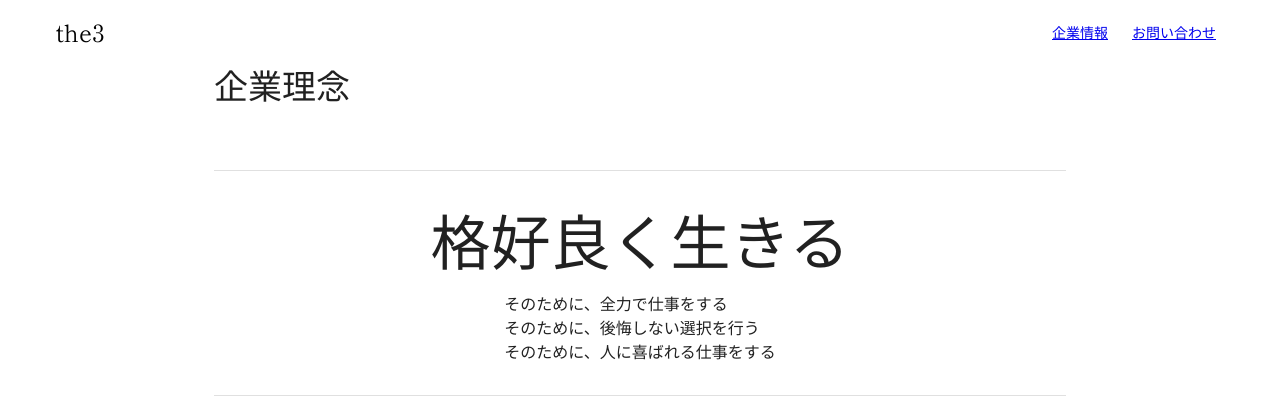
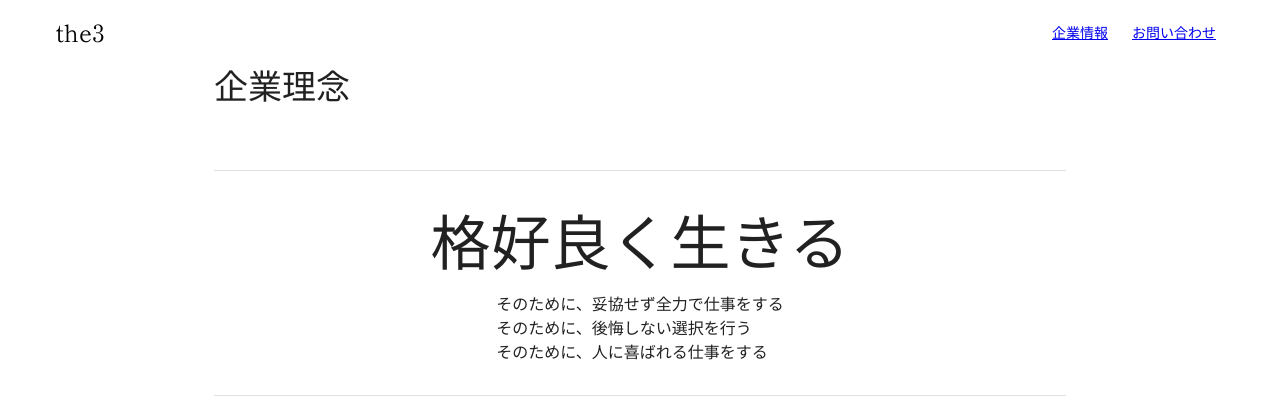
Before and after one commit to omitsuhashi/landing, a Next.js app: page /company/philosophy in a window 1280 px wide. Shown: the top 398 px of the page. Built offline with nearby package versions, Linux system fonts and the light colour scheme.

Commit message:
✨文言を変更

```diff
--- a/src/app/company/philosophy/page.tsx
+++ b/src/app/company/philosophy/page.tsx
@@ -17,7 +17,7 @@ export default function Philosophy() {
           格好良く生きる
         </Typography>
         <Stack alignItems="flex-start">
-          <Typography>そのために、全力で仕事をする</Typography>
+          <Typography>そのために、妥協せず全力で仕事をする</Typography>
           <Typography>そのために、後悔しない選択を行う</Typography>
           <Typography>そのために、人に喜ばれる仕事をする</Typography>
         </Stack>
```
